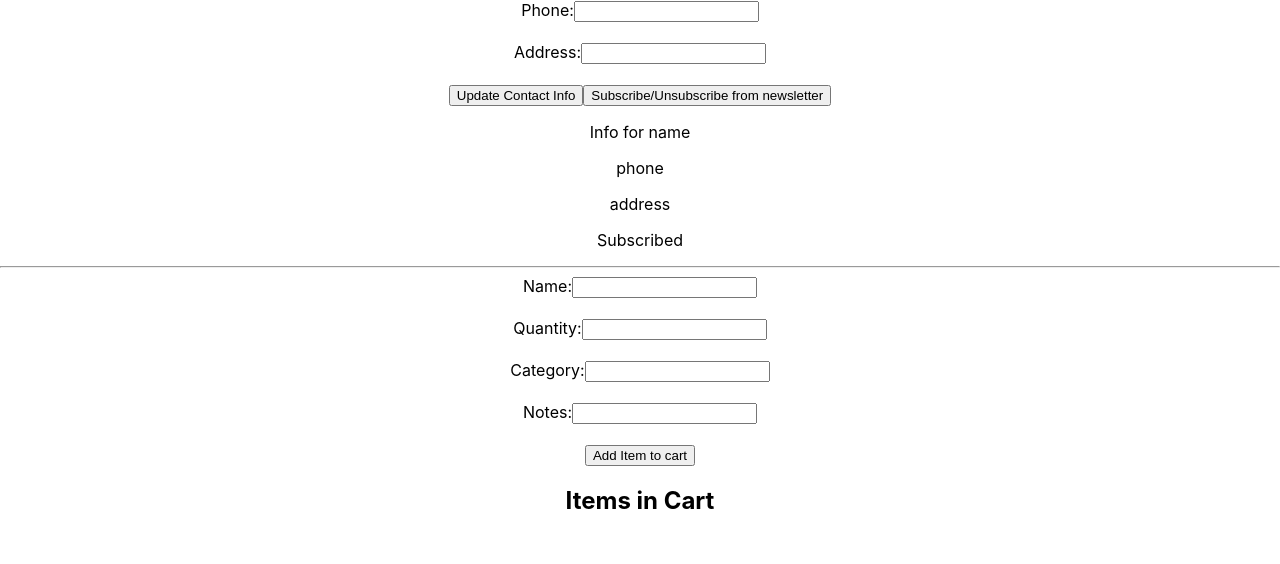
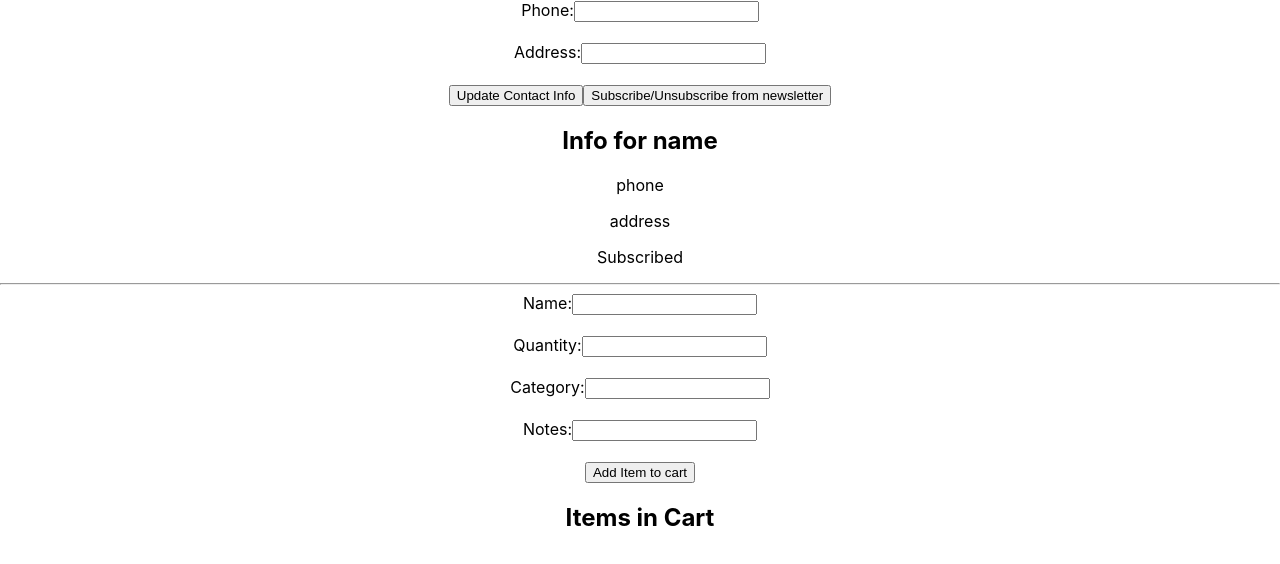
Before and after one commit to cshimm/useImmer, a React (Create React App) app: page / in a window 1280 px wide. Shown: the top 564 px of the page. Built offline with nearby package versions, Linux system fonts and the light colour scheme.

Commit message:
change to h2 for profile name display

```diff
--- a/src/UserProfileWithImmer.jsx
+++ b/src/UserProfileWithImmer.jsx
@@ -44,7 +44,7 @@ export const UserProfileWithImmer = () => {
             <button onClick={toggleNewsletterSubscription}>Subscribe/Unsubscribe from newsletter</button>
 
             <div>
-                <p>Info for {userProfile.name}</p>
+                <h2>Info for {userProfile.name}</h2>
                 <p>{userProfile.contactDetails.phone}</p>
                 <p>{userProfile.contactDetails.address}</p>
                 <p>{userProfile.preferences.newsletter ? "Subscribed" : "Not Subscribed"}</p>
```
